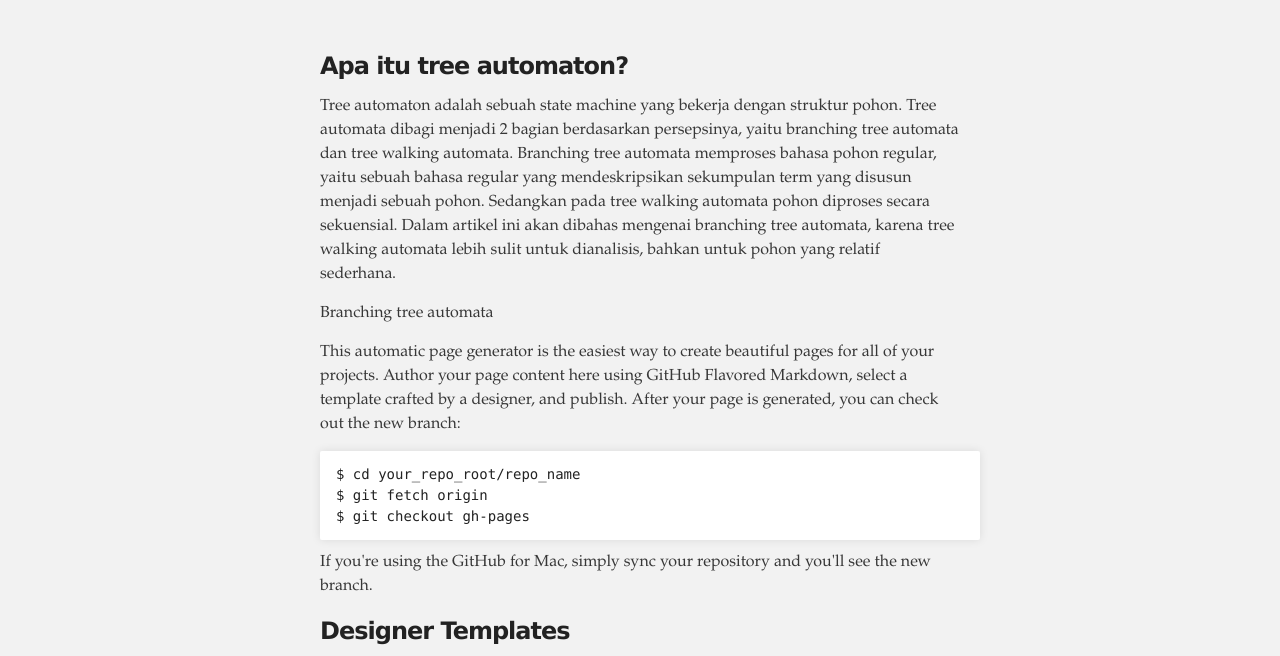
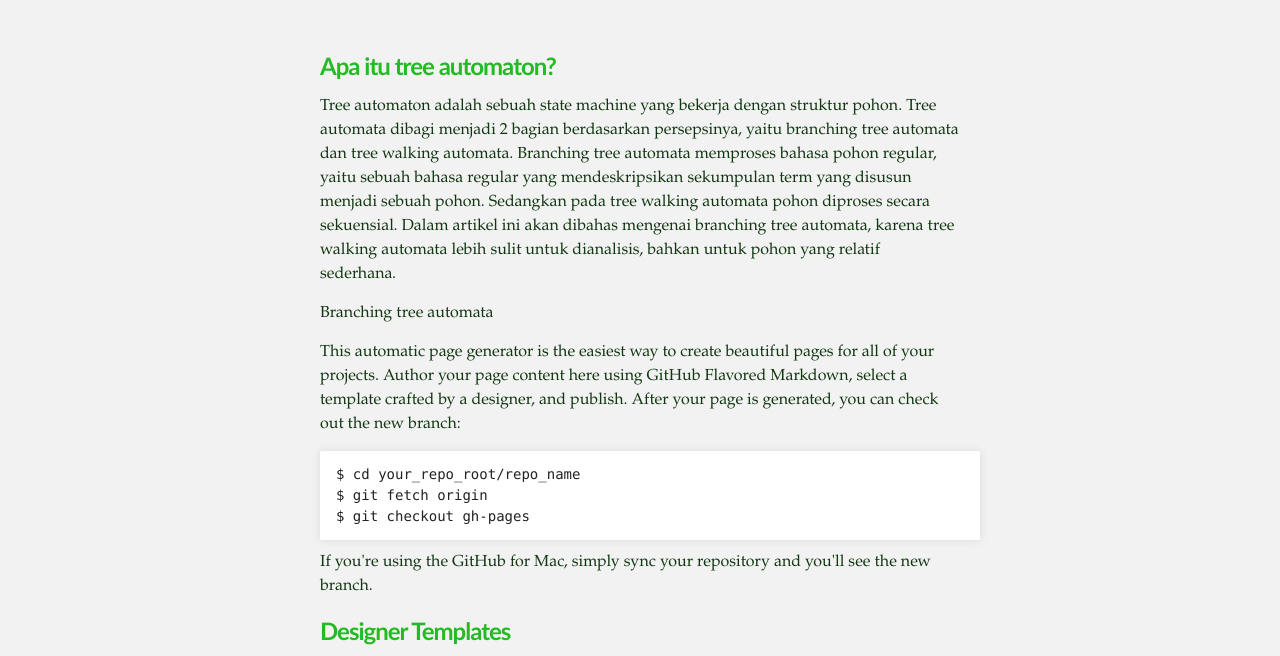
Before and after one commit to aseham/tree_automaton, a plain HTML site: page index.html in a window 1280 px wide. Shown: the part 176-832 px from the top of the page. Drawn offline with Linux system fonts and the light colour scheme.

Commit message:
Update stylesheet.css

```diff
--- a/stylesheets/stylesheet.css
+++ b/stylesheets/stylesheet.css
@@ -50,7 +50,7 @@ Theme Styles
 
 body {
   box-sizing: border-box;
-  color:#373737;
+  color:#113711;
   background: #002100;
   font-size: 16px;
   font-family: 'Palatino Linotype','Myriad Pro', Calibri, Helvetica, Arial, sans-serif;
@@ -61,8 +61,8 @@ body {
 h1, h2, h3, h4, h5, h6 {
   margin: 10px 0;
   font-weight: 700;
-  color:#222222;
-  font-family: 'Lucida Grande', 'Calibri', Helvetica, Arial, sans-serif;
+  color:#22BB22;
+  font-family: 'Bauhaus Md BT', 'Calibri', Helvetica, Arial, sans-serif;
   letter-spacing: -1px;
 }
 
```
